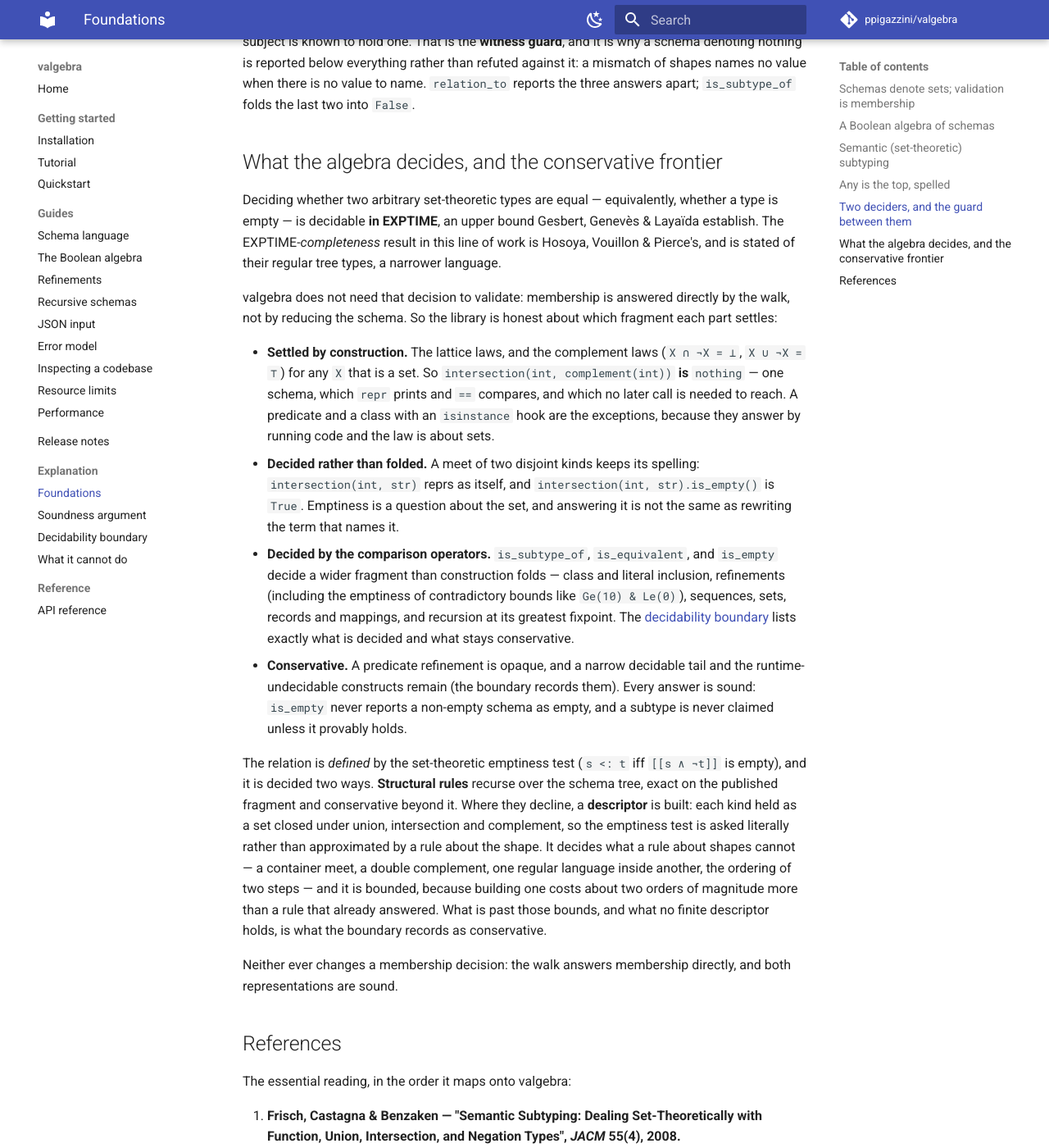
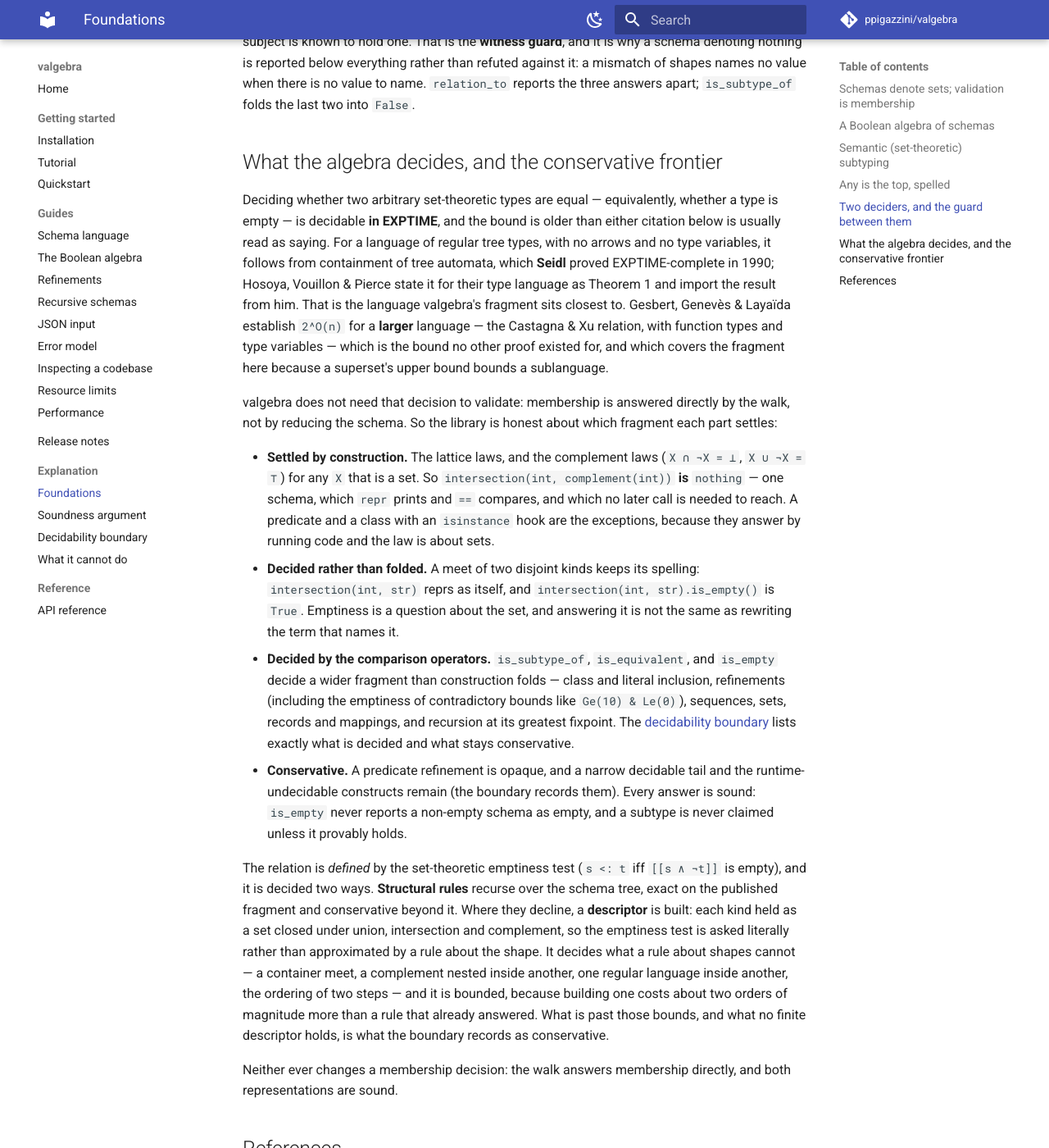
Before and after one commit to ppigazzini/valgebra, an MkDocs documentation site: the page built from docs/13-foundations.md, in a window 1280 px wide and 1400 px high, scrolled down 2657 px. Shown: the whole window at 82% size. Built offline with MkDocs 1.6.1 and Material for MkDocs 9.7.7, drawn with Linux system fonts in a browser that asks for light colours; comment, search, counter and statistics services are not loaded; some of the changed text lies outside the part shown.

Commit message:
docs: the complexity bounds name the result's author and its language
The EXPTIME-completeness of subtyping over regular tree types is Seidl's, from
1990, for containment of tree automata. Hosoya, Vouillon and Pierce state it as
their Theorem 1 and their proof opens by importing it -- "we use Seidl's result
of EXPTIME-completeness of tree automata inclusion" -- so the foundations page
calling that paper the source of the result attributes it one step short. The
page names Seidl and keeps the paper as where the result is stated for this
type language.

The other bound is scoped. Gesbert, Genevès and Layaïda prove `2^O(n)`, and
they are right that no other proof of it exists, but the relation they bound is
Castagna and Xu's: set-theoretic types carrying function types and type
variables. This algebra has neither, and the shelf declines the papers about
both on the ground that a surface valgebra does not have gets no paper. For the
fragment here the bound is the tree-automata one, which the same authors say on
their page 29. The page states which language each bound is about, and that a
superset's upper bound bounds a sublanguage.

A double complement leaves the list of shapes the set representation decides
and the rules do not, in all five places that carry it. `Schema::complement`
folds a complement of a complement to its inner schema whichever schema it is
given, so no caller presents one and no comparison is asked about one -- which
the decidability page says in as many words, two pages from a list implying the
opposite. What the list means is a complement nested inside another, which
survives the fold and is decided, and that is what it says.

Two diagrams, in the developer pages GitHub renders and the site does not
publish. The architecture page draws the dependency edges its prose describes:
the frame below both deciders, the one-way edge from the rules to the set
representation, and the trait the binding implements rather than a dependency
running the other way. The decision page draws how the two deciders compose in
three values, where the witness guard has three exits rather than two.

```diff
--- a/docs/13-foundations.md
+++ b/docs/13-foundations.md
@@ -130,10 +130,16 @@ when there is no value to name. `relation_to` reports the three answers apart;
 ## What the algebra decides, and the conservative frontier
 
 Deciding whether two arbitrary set-theoretic types are equal — equivalently,
-whether a type is empty — is decidable **in EXPTIME**, an upper bound Gesbert,
-Genevès & Layaïda establish. The EXPTIME-*completeness* result in this line of
-work is Hosoya, Vouillon & Pierce's, and is stated of their regular tree types, a
-narrower language.
+whether a type is empty — is decidable **in EXPTIME**, and the bound is older
+than either citation below is usually read as saying. For a language of regular
+tree types, with no arrows and no type variables, it follows from containment of
+tree automata, which **Seidl** proved EXPTIME-complete in 1990; Hosoya, Vouillon
+& Pierce state it for their type language as Theorem 1 and import the result
+from him. That is the language valgebra's fragment sits closest to. Gesbert,
+Genevès & Layaïda establish `2^O(n)` for a **larger** language — the
+Castagna & Xu relation, with function types and type variables — which is the
+bound no other proof existed for, and which covers the fragment here because a
+superset's upper bound bounds a sublanguage.
 
 valgebra does not need that decision to validate: membership is answered
 directly by the walk, not by reducing the schema. So the library is honest about
@@ -167,8 +173,9 @@ over the schema tree, exact on the published fragment and conservative beyond it
 Where they decline, a **descriptor** is built: each kind held as a set closed
 under union, intersection and complement, so the emptiness test is asked
 literally rather than approximated by a rule about the shape. It decides what a
-rule about shapes cannot — a container meet, a double complement, one regular
-language inside another, the ordering of two steps — and it is bounded, because
+rule about shapes cannot — a container meet, a complement nested inside another,
+one regular language inside another, the ordering of two steps — and it is
+bounded, because
 building one costs about two orders of magnitude more than a rule that already
 answered. What is past those bounds, and what no finite descriptor holds, is what
 the boundary records as conservative.
@@ -186,12 +193,16 @@ The essential reading, in the order it maps onto valgebra:
    The foundation: types as sets, subtyping as inclusion, full Boolean
    connectives.
 2. **Gesbert, Genevès & Layaïda — "A Logical Approach to Deciding Semantic
-   Subtyping", *TOPLAS* 38(1), 2015.** The decision procedure, and the EXPTIME
-   upper bound it establishes — why the full emptiness decision is deferred.
+   Subtyping", *TOPLAS* 38(1), 2015.** The decision procedure, and a `2^O(n)`
+   upper bound for set-theoretic types **with arrows and type variables** — a
+   language larger than this one, which is why the bound transfers rather than
+   being about the fragment here. Cited for why the full emptiness decision is
+   deferred.
 3. **Hosoya, Vouillon & Pierce — "Regular Expression Types for XML", *TOPLAS*
    27(1), 2005.** Regular-tree types — the model behind sequences as one regex
-   node, and the source of the EXPTIME-completeness result, which is stated of
-   that type language.
+   node. Their Theorem 1 states EXPTIME-completeness for that type language and
+   takes the result from Seidl's 1990 proof for tree-automata containment, which
+   is where it belongs.
 4. **Castagna — "Typing Records, Maps, and Structs", *ICFP* 2023.**
    [doi:10.1145/3607838](https://doi.org/10.1145/3607838). Records and maps as
    keyed-default functions.
```
Also changed, not shown: docs/04-algebra.md (+3 -2 lines), docs/dev/00-architecture.md (+41 -0 lines), docs/dev/02-decision.md (+37 -0 lines), 3 other files.
